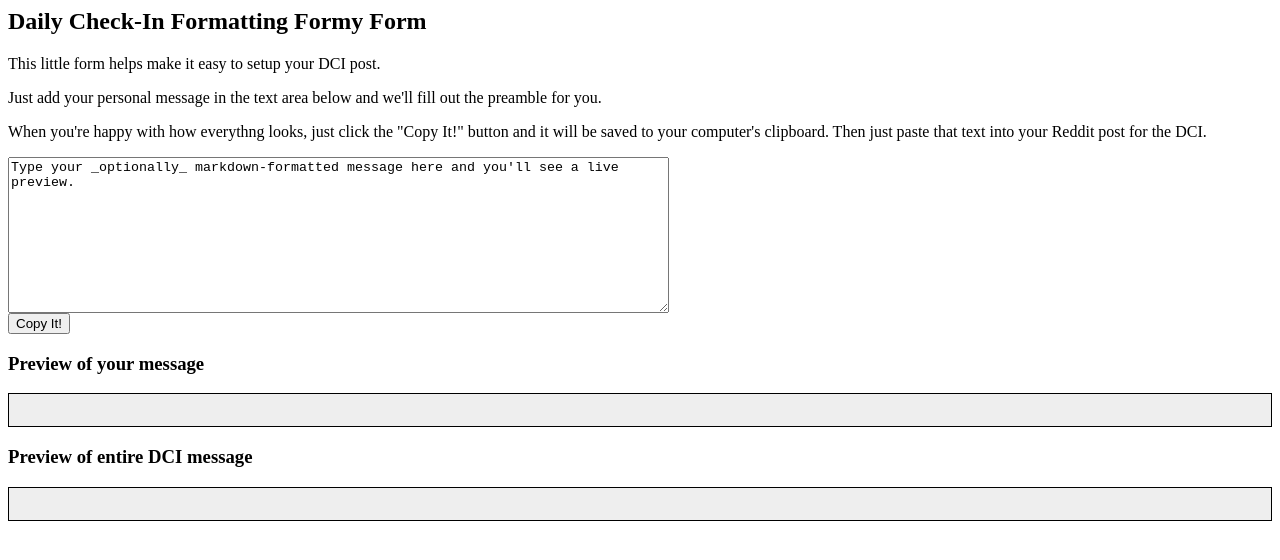
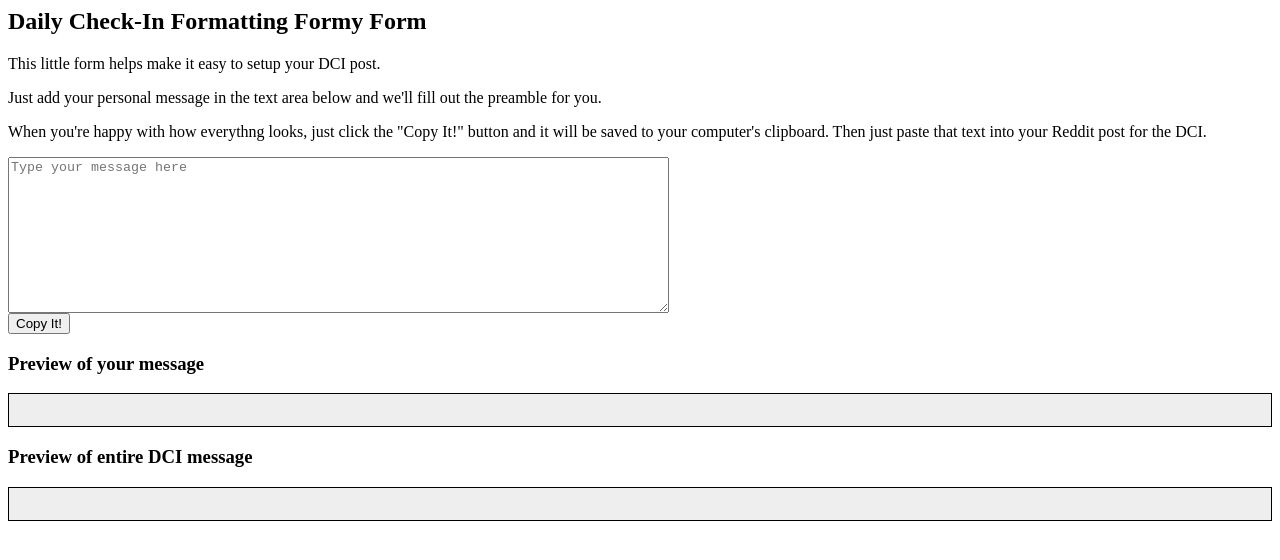
Before and after one commit to soberingthought/dci_form, a plain HTML site: page index.html in a window 1280 px wide. Drawn offline with nearby package versions, Linux system fonts and the light colour scheme; some packages are replaced by stand-ins of ours; a script that the page names is missing.

Commit message:
User 'placeholder' attribute on textaread

```diff
--- a/index.html
+++ b/index.html
@@ -22,7 +22,7 @@
     <p>
     When you're happy with how everythng looks, just click the "Copy It!" button and it will be saved to your computer's clipboard.  Then just paste that text into your Reddit post for the DCI.
     </p>
-    <textarea id="user_text" rows=10 cols=80>Type your _optionally_ markdown-formatted message here and you'll see a live preview.</textarea>
+    <textarea id="user_text" rows=10 cols=80 placeholder="Type your message here"></textarea>
     <br>
     <button id="copy_it">Copy It!</button>
     <h3>Preview of your message</h3>
```
